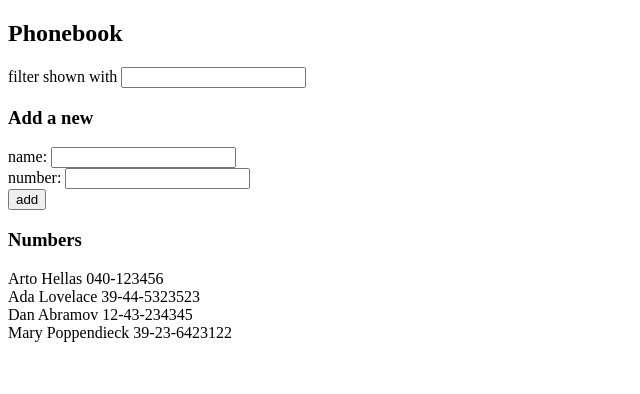
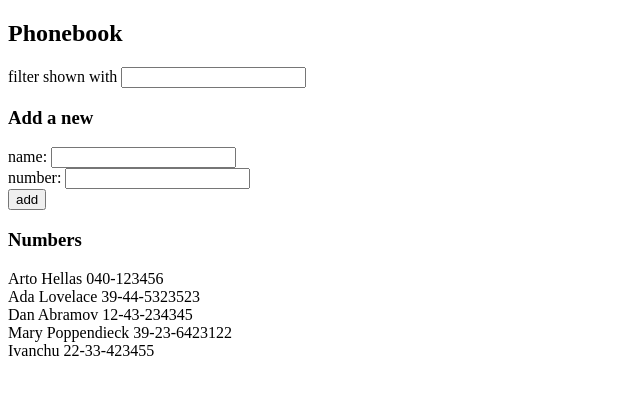
Before and after one commit to mpetkov228/full-stack-open, a React (Vite) app in the folder part2/thephonebook/: page / in a window 1280 px wide. Shown: the top 394 px of the page, without its empty margins (0-640 px from the left). Built offline with nearby package versions, Linux system fonts and the light colour scheme; data requests are answered from the project's data file; the HTML template or start-up script is replaced by a standard one.

Commit message:
Complete exercise 2.12

```diff
--- a/part2/thephonebook/db.json
+++ b/part2/thephonebook/db.json
@@ -19,6 +19,11 @@
       "name": "Mary Poppendieck",
       "number": "39-23-6423122",
       "id": "4"
+    },
+    {
+      "id": "35d8",
+      "name": "Ivanchu",
+      "number": "22-33-423455"
     }
   ]
 }
--- a/part2/thephonebook/src/App.jsx
+++ b/part2/thephonebook/src/App.jsx
@@ -26,13 +26,16 @@ const App = () => {
     event.preventDefault();
     const newPerson = {
       name: newName,
-      number: newNumber,
-      id: persons.length + 1
+      number: newNumber
     };
 
     const found = persons.find((person) => person.name === newPerson.name);
     if (!found) {
-      setPersons(persons.concat(newPerson));
+      axios
+        .post('http://localhost:3001/persons', newPerson)
+        .then(response => {
+          setPersons(persons.concat(response.data));
+        });
     } else {
       alert(`${newName} is already added to the phonebook`);
     }
```
Lines whose indentation alone changed are shown as unchanged.
